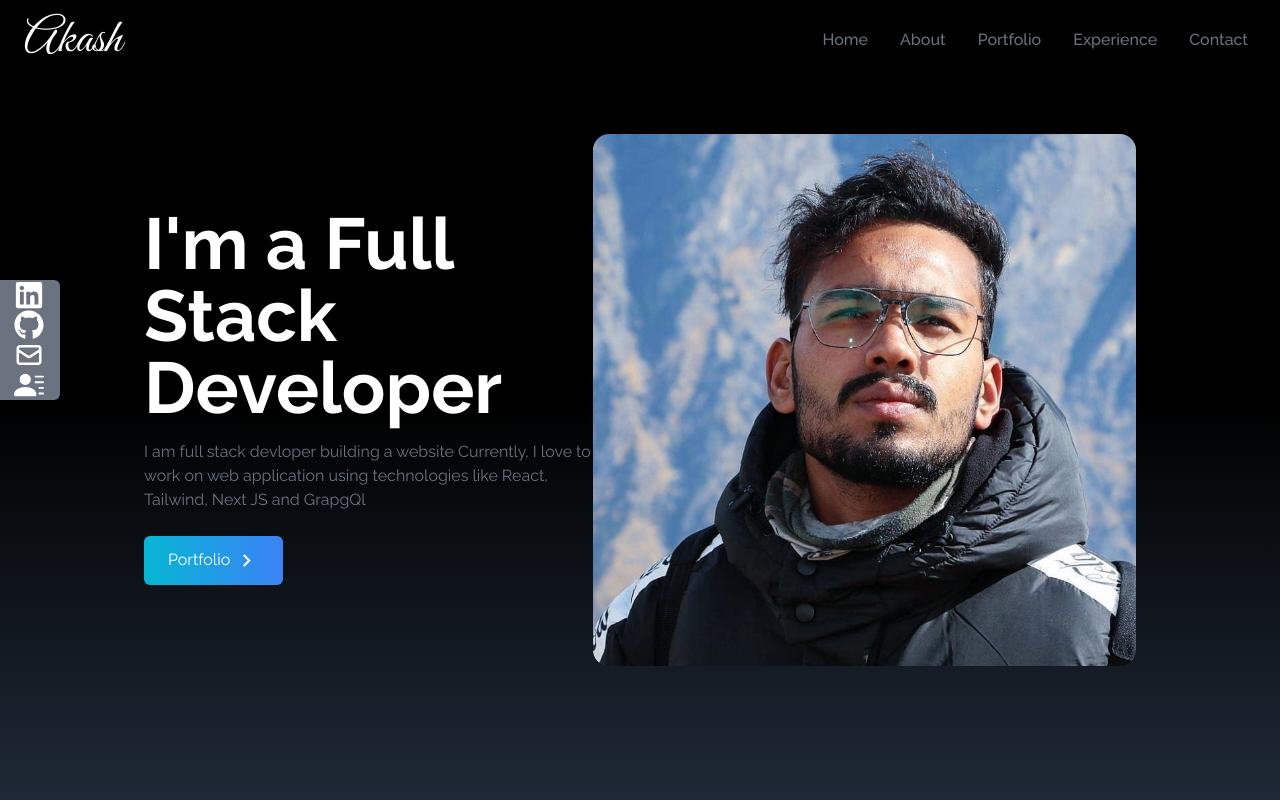
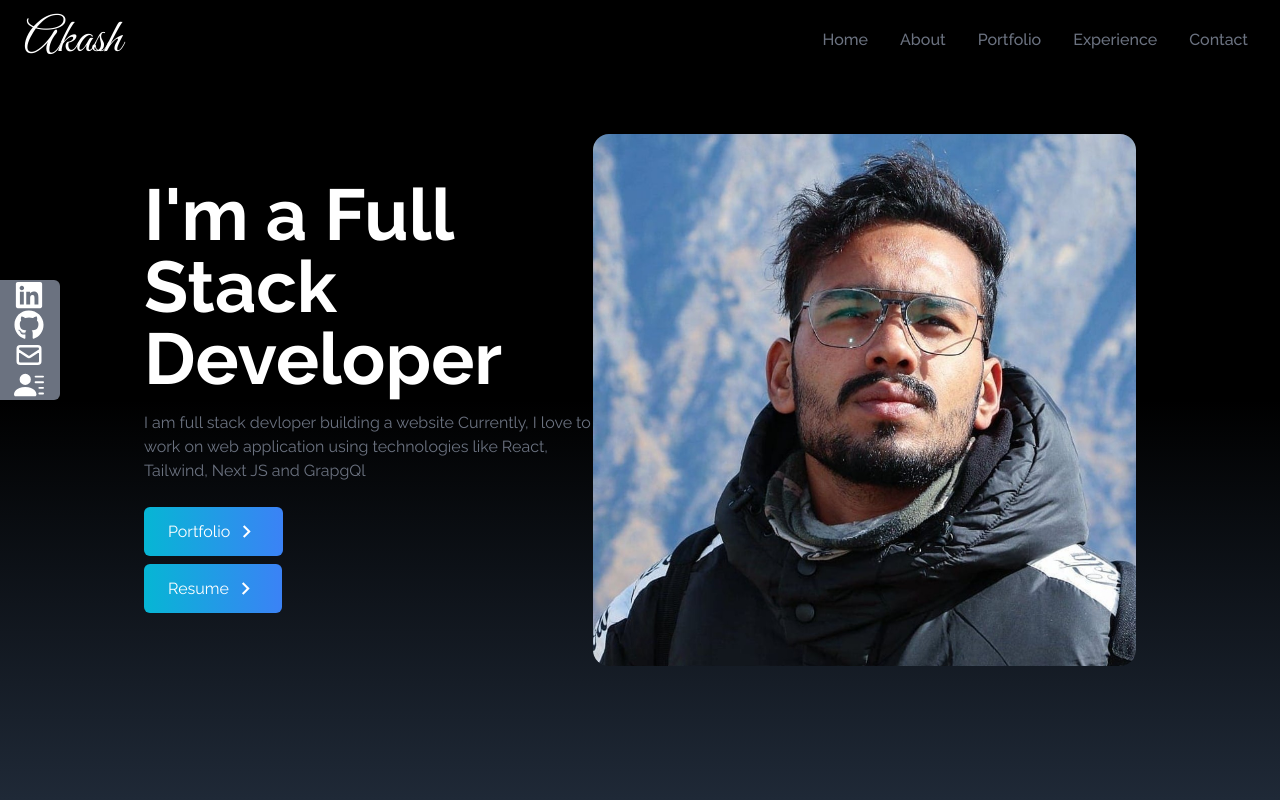
Before and after one commit to Akash00799/one-portfolio, a React (Create React App) app: page / in a window 1280 px wide. Shown: the top 800 px of the page. Built offline with nearby package versions, Linux system fonts and the light colour scheme.

Commit message:
minor refactor

```diff
--- a/src/components/Home.jsx
+++ b/src/components/Home.jsx
@@ -4,6 +4,8 @@
 import { Link } from "react-scroll";
 
 const Home = () => {
+  const fileUrl = "/gh.pdf";
+
   return (
     <div
       name="home"
@@ -32,6 +34,17 @@
                 <MdOutlineKeyboardArrowRight size={25} className="ml-1" />
               </span>
             </Link>
+
+            <a
+              href={fileUrl}
+              download
+              className="group text-white w-fit px-6 py-3 my-2 flex items-center rounded-md bg-gradient-to-r from-cyan-500 to-blue-500 cursor-pointer"
+            >
+              Resume
+              <span className="group-hover:rotate-90 duration-300">
+                <MdOutlineKeyboardArrowRight size={25} className="ml-1" />
+              </span>
+            </a>
           </div>
         </div>
 
```
Also changed, not shown: 1 other file (tests, documents, lock files or other folders).
